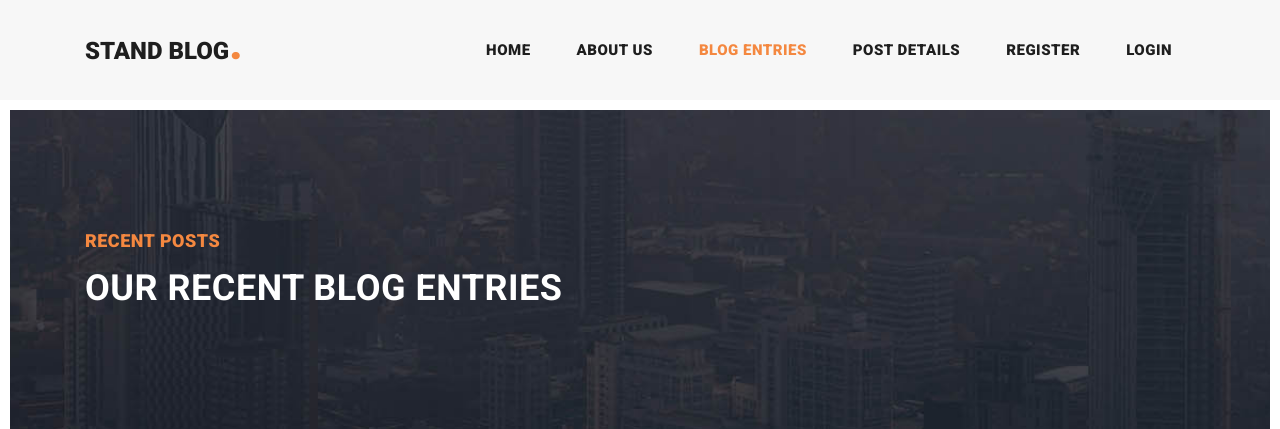
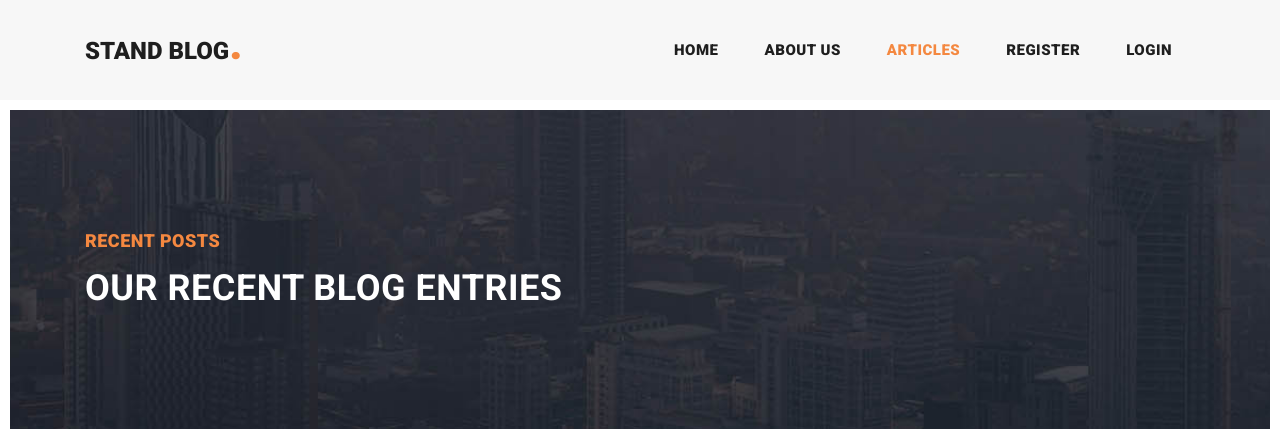
Before and after one commit to abolfazl382/standblog_django, a Django app: page /articles in a window 1280 px wide. Shown: the top 429 px of the page. Run offline with Django 5.2, Linux system fonts and the light colour scheme; data that the repository does not hold is empty; some libraries are stand-ins or nearby versions.

Commit message:
some changes in menu

```diff
--- a/blog/views.py
+++ b/blog/views.py
@@ -6,7 +6,7 @@ from blog.models import Article, Category
 
 def articles(request, slug):
     article = Article.objects.get(slug=slug)
-    return render(request, 'blog/post-details.html', {'article': article, 'page':'details'})
+    return render(request, 'blog/post-details.html', {'article': article})
 
 def article_list(request):
     arts = Article.objects.published().order_by('-created')
@@ -18,10 +18,10 @@ def article_list(request):
     for art in objects_list:
         art.body = art.body[:50]
 
-    return render(request, 'blog/post-list.html', context={'articles': objects_list ,'page':'articles'})
+    return render(request, 'blog/post-list.html', context={'articles': objects_list})
 
 def category_detail(request, id):
     category = get_object_or_404(Category, id=id)
     # arts = category.article_set.published().order_by('-created')
     arts = category.articles.published().order_by('-created')
-    return render(request, 'blog/post-list.html', context={'articles': arts, 'page':'articles'})
+    return render(request, 'blog/post-list.html', context={'articles': arts})
--- a/home/urls.py
+++ b/home/urls.py
@@ -3,6 +3,6 @@ from . import views
 
 app_name = 'home'
 urlpatterns = [
-    path('', views.index, name='index'),
+    path('', views.index, name='home'),
     path('sidebar', views.sidebar, name='sidebar_partial'),
 ]
--- a/home/views.py
+++ b/home/views.py
@@ -7,7 +7,6 @@ def index(request):
     # recent_articles = articles[:3]
 
     context = {
-        'page': 'home',
         'articles': articles,
         # 'recent_articles': recent_articles,
     }
--- a/templates/includes/header.html
+++ b/templates/includes/header.html
@@ -3,26 +3,24 @@
 <header class="">
       <nav class="navbar navbar-expand-lg">
         <div class="container">
-          <a class="navbar-brand" href="index.html"><h2>Stand Blog<em>.</em></h2></a>
+          <a class="navbar-brand" href="/"><h2>Stand Blog<em>.</em></h2></a>
           <button class="navbar-toggler" type="button" data-toggle="collapse" data-target="#navbarResponsive" aria-controls="navbarResponsive" aria-expanded="false" aria-label="Toggle navigation">
             <span class="navbar-toggler-icon"></span>
           </button>
           <div class="collapse navbar-collapse" id="navbarResponsive">
             <ul class="navbar-nav ml-auto">
-              <li class="nav-item {% if page == 'home' %}active{% endif %}">
-                <a class="nav-link" href="index.html">Home
+              <li class="nav-item {% if request.resolver_match.url_name == 'home' %}active{% endif %}">
+                <a class="nav-link" href="/">Home
                   <span class="sr-only">(current)</span>
                 </a>
               </li>
-              <li class="nav-item {% if page == 'about' %}active{% endif %}">
+              <li class="nav-item {% if request.resolver_match.url_name == 'about' %}active{% endif %}">
                 <a class="nav-link" href="about.html">About Us</a>
               </li>
-              <li class="nav-item {% if page == 'articles' %}active{% endif %}">
-                <a class="nav-link" href="{% url 'blog:articles' %}">Blog Entries</a>
+              <li class="nav-item {% if request.resolver_match.url_name == 'articles' %}active{% endif %}">
+                <a class="nav-link" href="{% url 'blog:articles' %}">Articles</a>
               </li>
-              <li class="nav-item {% if page == 'details' %}active{% endif %}">
-                <a class="nav-link" href="post-details.html">Post Details</a>
-              </li>
+
 
                 {% if request.user.is_authenticated %}
                     <li class="nav-item">
```
